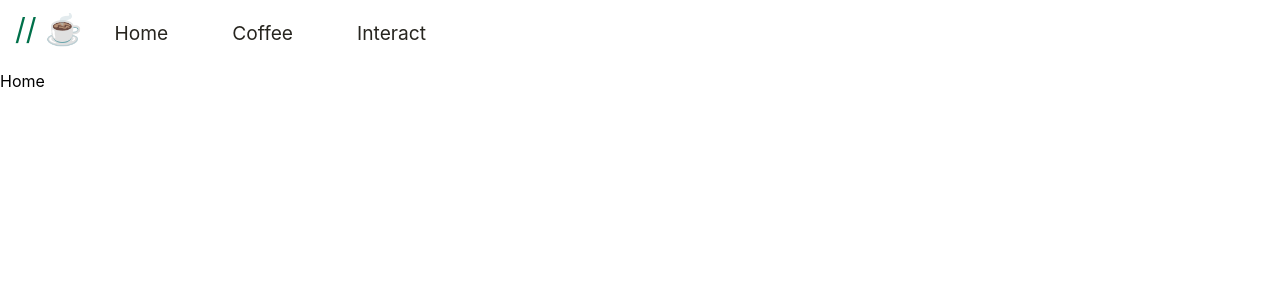
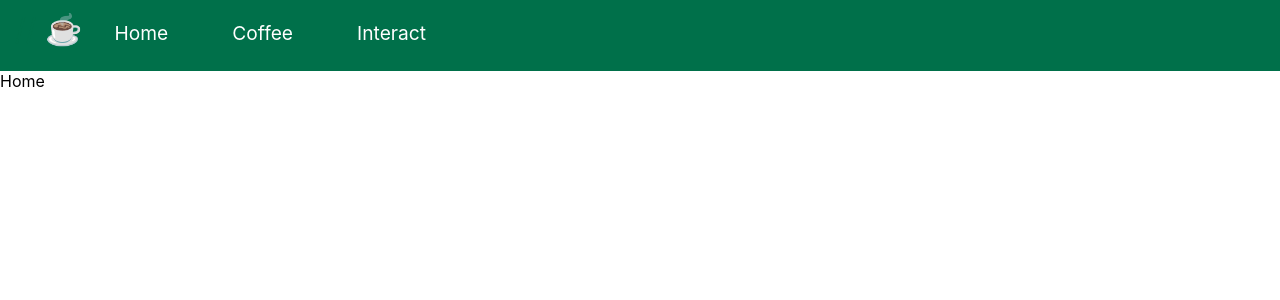
Before and after one commit to jcollinc/Study-Room, a React (Create React App) app in the folder our-project/: page / in a window 1280 px wide. Shown: the top 300 px of the page. Built offline with nearby package versions, Linux system fonts and the light colour scheme.

Commit message:
navbar SBX

```diff
--- a/our-project/src/index.css
+++ b/our-project/src/index.css
@@ -20,7 +20,7 @@ code {
 }
 
 nav {
-  background-color: white;
+  background-color: #00704A;
   /* position: fixed; */
   padding: 5px 0px 10px 15px;
 }
@@ -33,17 +33,17 @@ nav a {
   margin: 1rem 2rem;
   text-decoration: none;
   font-size: 1.2em;
-  color: #27251F;
+  color: white;
 
   transition: 0.1s;
 }
 
 nav a:hover {
-  color: #00704A;
-  border-bottom: 2px solid #00704A;
+  color: #27251F;
+  border-bottom: 2px solid #27251F;
 }
 
 nav a:active {
-  color: #00704A;
+  color: #27251F;
   border-bottom: 2px solid ;
 }
```
